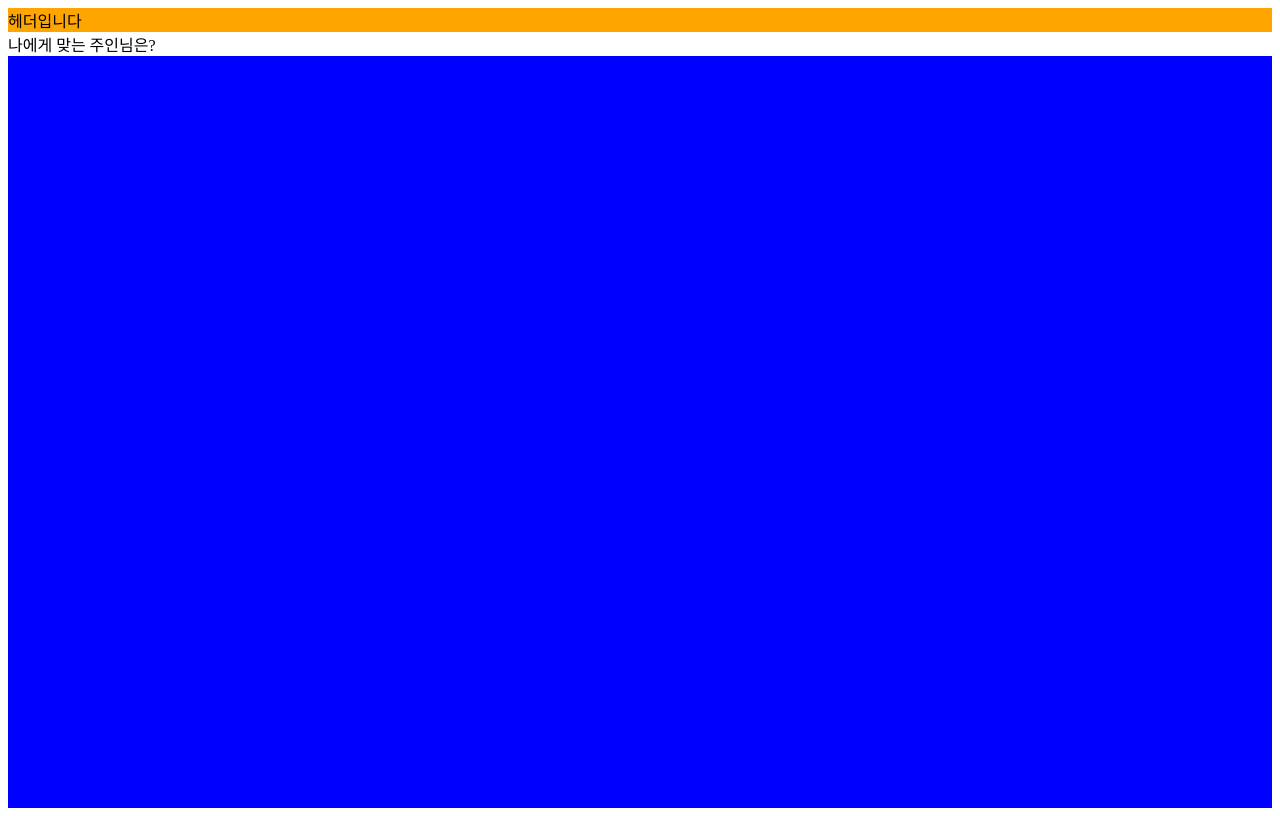
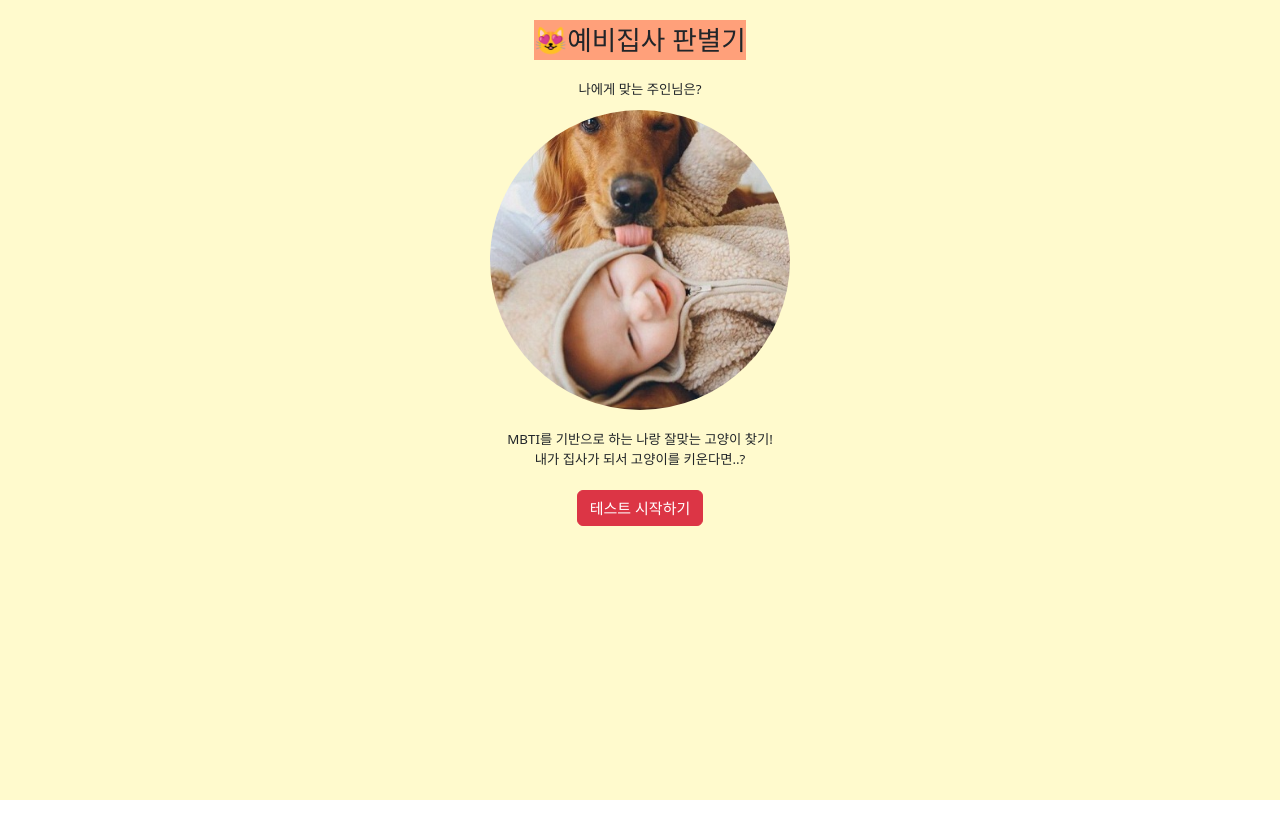
Before and after one commit to suzyp0223/mbtitest-ts, a React (Create React App) app: page / in a window 1280 px wide. Built offline with nearby package versions, Linux system fonts and the light colour scheme.

Commit message:
오류 해결

```diff
--- a/src/App.tsx
+++ b/src/App.tsx
@@ -8,7 +8,6 @@ import Result from './pages/ResultPage';
 
 function App(): React.ReactElement {
   return (
-    <div className="App">
     <BrowserRouter>
       <Routes>
         <Route path="/" element={<MainPage />} />
@@ -16,7 +15,6 @@ function App(): React.ReactElement {
         <Route path="/result" element={<Result />} />
       </Routes>
     </BrowserRouter>
-    </div>
   );
 }
 
--- a/src/index.tsx
+++ b/src/index.tsx
@@ -2,7 +2,8 @@ import React from 'react';
 import ReactDOM from 'react-dom/client';
 
 import App from './App';
-import reportWebVitals from './reportWebVitals';
+
+import 'bootstrap/dist/css/bootstrap.min.css';
 
 const root = ReactDOM.createRoot(document.getElementById('root') as HTMLElement);
 root.render(
@@ -10,5 +11,3 @@ root.render(
     <App />
   </React.StrictMode>
 );
-
-reportWebVitals();
--- a/src/pages/MainPage.tsx
+++ b/src/pages/MainPage.tsx
@@ -1,26 +1,74 @@
 import React from 'react';
 import styled from 'styled-components';
+import { Button, Image } from 'react-bootstrap';
+import { useNavigate } from 'react-router-dom';
+
+import BabyDogImg from '../assets/babyDog.jpg';
 
 export default function MainPage(): React.ReactElement {
+  const navigate = useNavigate();
+
+  const handleClickButton = () => {
+    navigate('/question');
+  };
+
   return (
     <>
       <Wrapper>
-        <Header>헤더입니다</Header>
-        <Title>나에게 맞는 주인님은?</Title>
+        <ContentsWrapper>
+          <Header>😻예비집사 판별기</Header>
+          <Title>나에게 맞는 주인님은?</Title>
+          <LogoImage>
+            <Image className="rounded-circle" src={BabyDogImg} width={300} height={300} />
+          </LogoImage>
+          <Desc>MBTI를 기반으로 하는 나랑 잘맞는 고양이 찾기!</Desc>
+          <Desc>내가 집사가 되서 고양이를 키운다면..?</Desc>
+          <Button
+            className="btn-danger"
+            onClick={handleClickButton}
+            style={{ fontSize: 15, marginTop: 20, marginBottom: 20 }}>
+            테스트 시작하기
+          </Button>
+        </ContentsWrapper>
       </Wrapper>
     </>
   );
 }
 
 const Wrapper = styled.div`
+  display: flex;
+  flex-direction: column;
   width: 100%;
   height: 100vh;
-  background: blue;
+  background: #fffacd;
 `;
 
 const Header = styled.div`
-  background: orange;
+  background: #ffa07a;
+  font-size: 20pt;
+  align-items: center;
+  display: flex;
+  justify-content: center;
+`;
+
+const ContentsWrapper = styled.div`
+  align-items: center;
+  display: flex;
+  justify-content: center;
+  flex-direction: column;
+  margin-top: 20px;
 `;
 const Title = styled.div`
-  background: white;
+  margin-top: 20px;
+  font-size: 10pt;
 `;
+const LogoImage = styled.div`
+  width: 200;
+  height: 200;
+  margin-top: 10px;
+  margin-bottom: 20px;
+`;
+
+const Desc = styled.div`
+  font-size: 10pt;
+`;
--- a/src/reportWebVitals.ts
+++ /dev/null
@@ -1,13 +0,0 @@
-import { onCLS, onFID, onFCP, onLCP, onTTFB } from 'web-vitals';
-
-const reportWebVitals = (onPerfEntry?: (metric: any) => void) => {
-  if (onPerfEntry && onPerfEntry instanceof Function) {
-    onCLS(onPerfEntry);
-    onFID(onPerfEntry);
-    onFCP(onPerfEntry);
-    onLCP(onPerfEntry);
-    onTTFB(onPerfEntry);
-  }
-};
-
-export default reportWebVitals;
```
Also changed, not shown: package.json (+21 -19 lines), src/assets/babyDog.jpg (added), 1 other file (tests, documents, lock files or other folders). Lines whose indentation alone changed are shown as unchanged.
